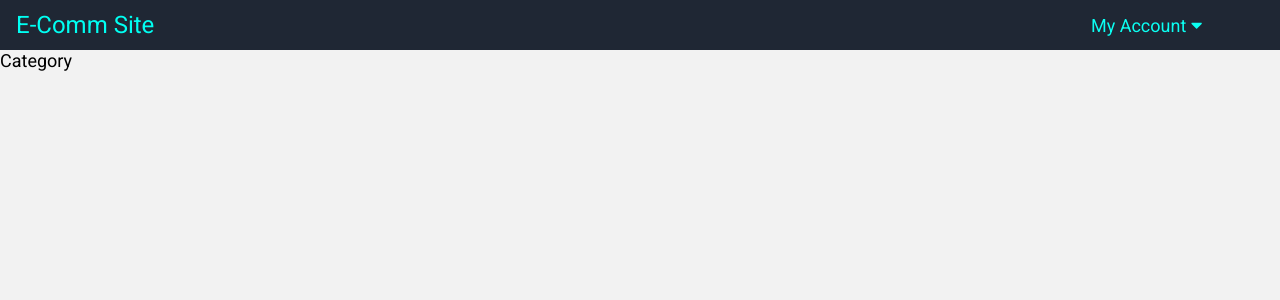
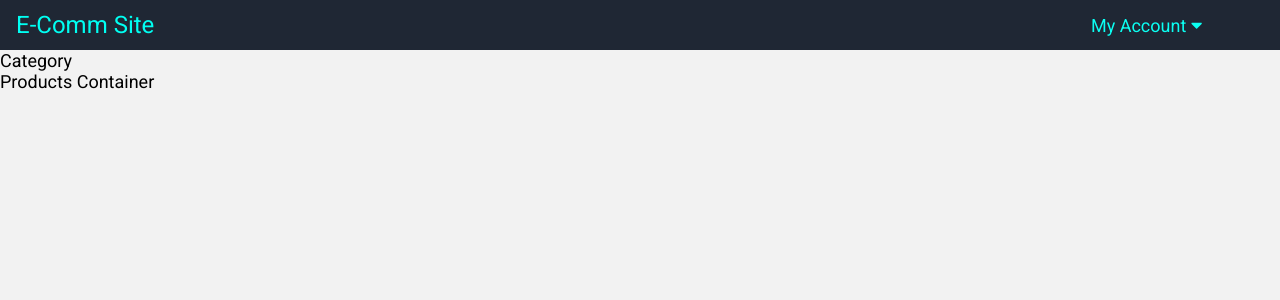
Before and after one commit to webmaster0307/Ecommerce-Frontend-React-Rails, a React (Create React App) app: page /category/1 in a window 1280 px wide. Shown: the top 300 px of the page. Built offline with nearby package versions, Linux system fonts and the light colour scheme; no server answers.

Commit message:
Add componentDidMount to fetch products

```diff
--- a/src/components/products/CategoryProducts.js
+++ b/src/components/products/CategoryProducts.js
@@ -1,10 +1,14 @@
 import React from 'react';
+import ProductsContainer from '../../containers/ProductsContainer.js'
 
 const CategoryProducts = (props) => {
 
     console.log("CategoryProducts" , props )
     return(
-        <div>Category</div>
+        <div>Category
+            <ProductsContainer />
+        </div>
+
     )
 }
 
```
